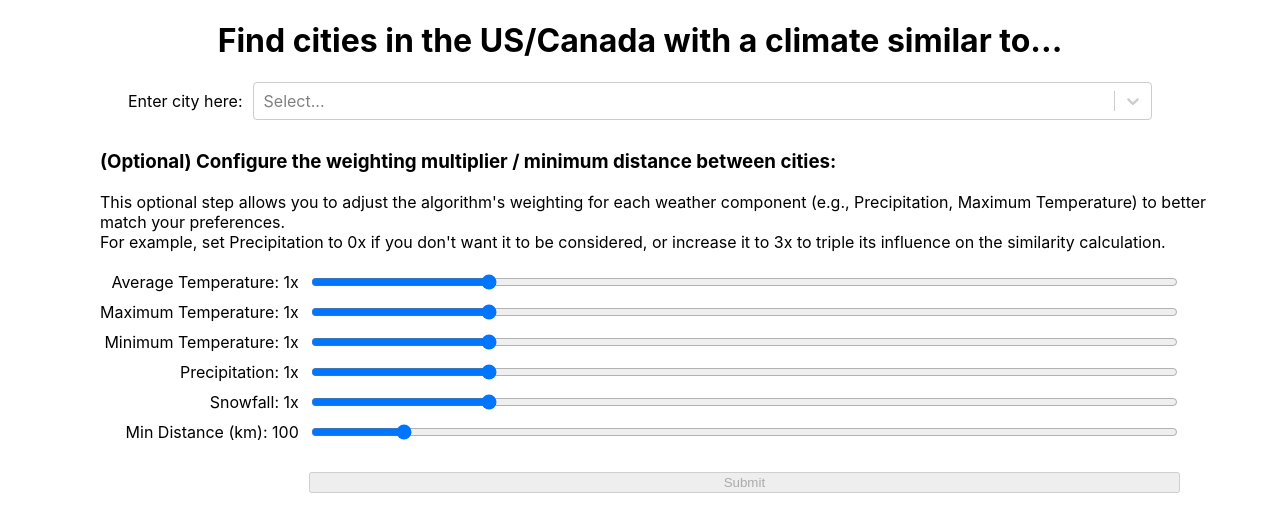
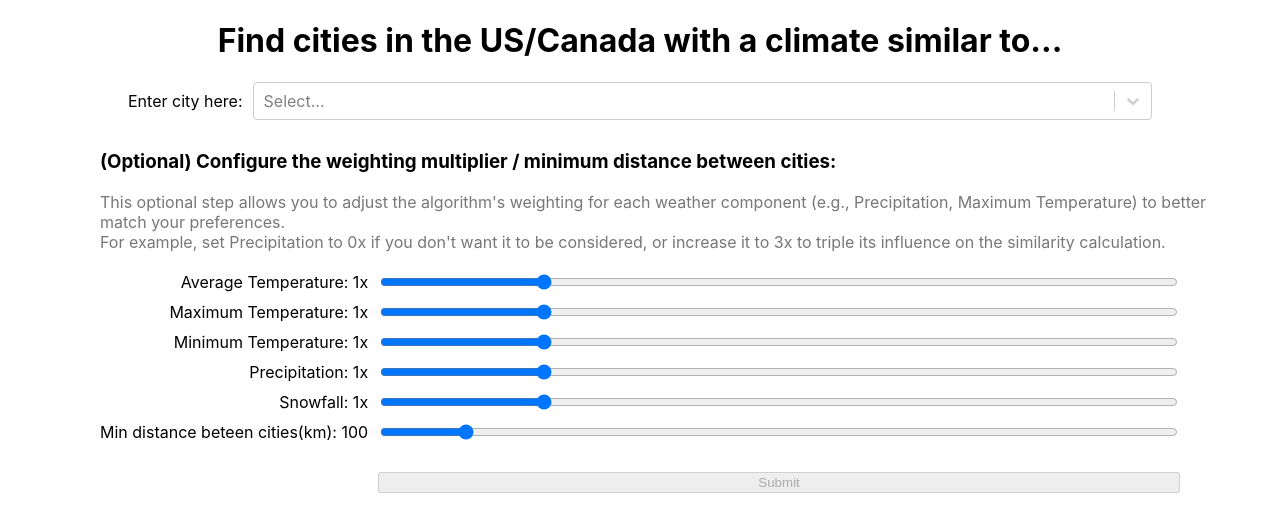
Before and after one commit to ihammerstrom/city_similar_weather_finder, a React (Create React App) app in the folder frontend/: page / in a window 1280 px wide. Shown: the top 532 px of the page. Built offline with nearby package versions, Linux system fonts and the light colour scheme.

Commit message:
changed font color, label text

```diff
--- a/frontend/src/WeatherLabels.tsx
+++ b/frontend/src/WeatherLabels.tsx
@@ -4,5 +4,5 @@ export const weatherLabels: Record<string, string> = {
     TMIN: "Minimum Temperature",
     PRCP: "Precipitation",
     SNOW: "Snowfall",
-    DISTANCE: "Min Distance (km)"
+    DISTANCE: "Min distance beteen cities(km)"
   };
--- a/frontend/src/WeightingForm.tsx
+++ b/frontend/src/WeightingForm.tsx
@@ -31,9 +31,11 @@ const WeightingForm: React.FC<WeightingFormProps> = ({ weatherVars, setWeatherVa
     <div style={{ maxWidth: "1200px", margin: "0 auto" }}>
         <h3 style={{marginLeft: "5%", marginTop: "30px" }}> (Optional) Configure the weighting multiplier / minimum distance between cities: </h3>
         <div style={{marginLeft: "5%", marginBottom: "20px"}}>
-        This optional step allows you to adjust the algorithm's weighting for each weather component (e.g., Precipitation, Maximum Temperature) to better match your preferences.
-        <br/>
-        For example, set Precipitation to 0x if you don't want it to be considered, or increase it to 3x to triple its influence on the similarity calculation.
+        <div style={{color: "#777777"}}>
+            This optional step allows you to adjust the algorithm's weighting for each weather component (e.g., Precipitation, Maximum Temperature) to better match your preferences.
+            <br/>
+            For example, set Precipitation to 0x if you don't want it to be considered, or increase it to 3x to triple its influence on the similarity calculation.
+        </div>
         </div>
         <form onSubmit={handleSubmit} style={{ display: 'grid', gridTemplateColumns: 'auto minmax(0, 1fr)', gap: '10px', alignItems: 'center', marginLeft: "5%", marginRight: "5%", marginTop: "10px" }}>
         {Object.keys(weatherVars).map(key => (
```
